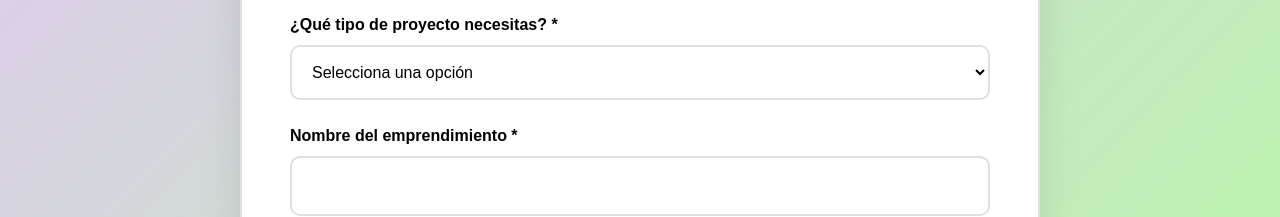
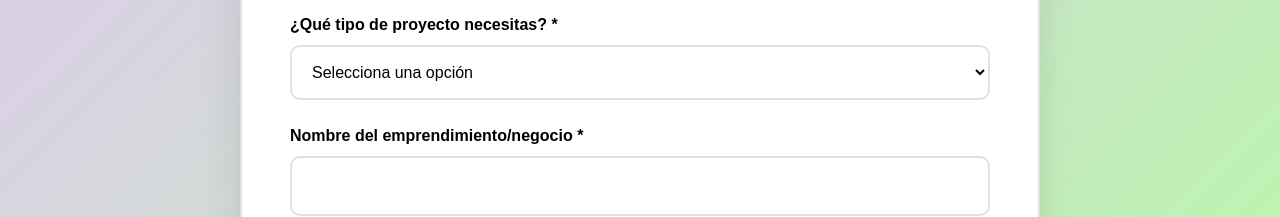
Before and after one commit to Davidgr11/devri-entrepreneurs, a React (Vite) app: page / in a window 1280 px wide. Shown: the part 6520-6737 px from the top of the page. Built offline with nearby package versions, Linux system fonts and the light colour scheme.

Commit message:
fix: form name fix

```diff
--- a/src/App.jsx
+++ b/src/App.jsx
@@ -1163,6 +1163,7 @@ const LaSalleLanding = () => {
               >
                 <option value="">Selecciona una opción</option>
                 <option value="Sitio Web Profesional">Sitio Web Profesional</option>
+                <option value="Pagina de Aterrizaje">Página de Aterrizaje</option>
                 <option value="Tienda en Línea">Tienda en Línea (E-commerce)</option>
                 <option value="Sistema de Citas">Sistema de Citas/Reservaciones</option>
                 <option value="Portal para Clientes">Portal para Clientes</option>
@@ -1179,11 +1180,11 @@ const LaSalleLanding = () => {
                 fontWeight: 700,
                 fontSize: 'clamp(0.9rem, 2.5vw, 1rem)'
               }}>
-                Nombre del emprendimiento *
+                Nombre del emprendimiento/negocio *
               </label>
               <input
                 type="text"
-                name="name"
+                name="business"
                 required
                 value={formData.name}
                 onChange={handleInputChange}
```
